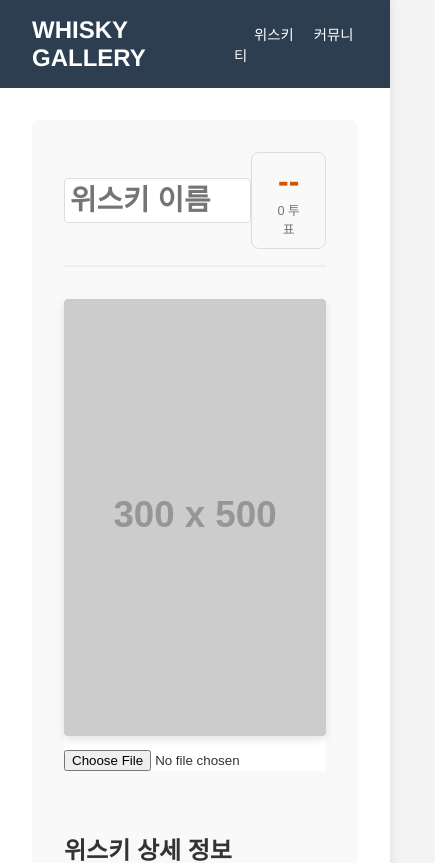
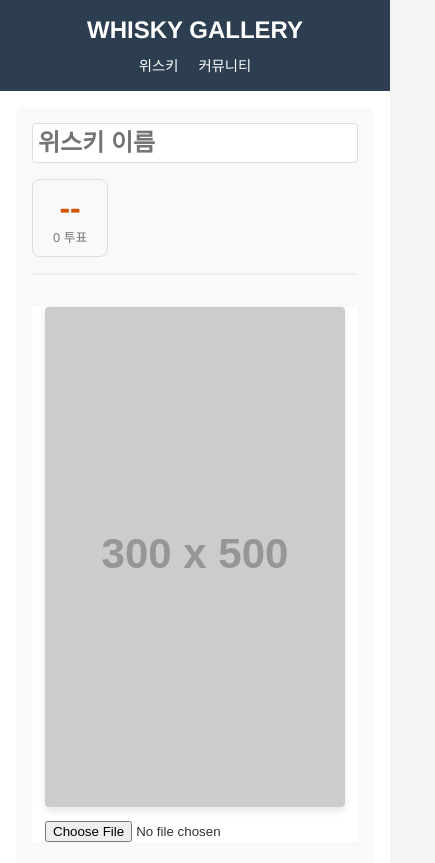
Before and after one commit to kyehyeonjun/whisky-gallery-frontend, a Vue app: page / in a window 390 px wide. Shown: the top 863 px of the page, 435 px wide, since content can reach past the window. Built offline with nearby package versions, Linux system fonts and the light colour scheme.

Commit message:
fix: Resolve TypeScript errors and improve type safety

```diff
--- a/src/App.vue
+++ b/src/App.vue
@@ -767,7 +767,50 @@ button:hover { background-color: #e67e22; }
   100% { transform: rotate(360deg); }
 }
 
+/* 모바일 화면 최적화 */
 @media (max-width: 768px) {
-  .product-details { flex-direction: column; }
+  .container {
+    padding: 0;
+    box-shadow: none;
+  }
+
+  .main-content, .reviews-section {
+    padding: 1rem;
+  }
+
+  .header {
+    flex-direction: column;
+    padding: 1rem;
+    gap: 10px;
+  }
+
+  .header nav a {
+    margin: 0 10px;
+  }
+
+  .product-header {
+    flex-direction: column;
+    align-items: flex-start;
+    gap: 1rem;
+  }
+
+  .title-input {
+    width: 100%;
+    box-sizing: border-box;
+    font-size: 1.5rem;
+  }
+
+  .product-details {
+    flex-direction: column;
+    gap: 20px;
+  }
+
+  .info-table th, .info-table td {
+    padding: 8px 4px;
+  }
+
+  .final-rating-display p {
+    font-size: 2rem;
+  }
 }
 </style>
```
